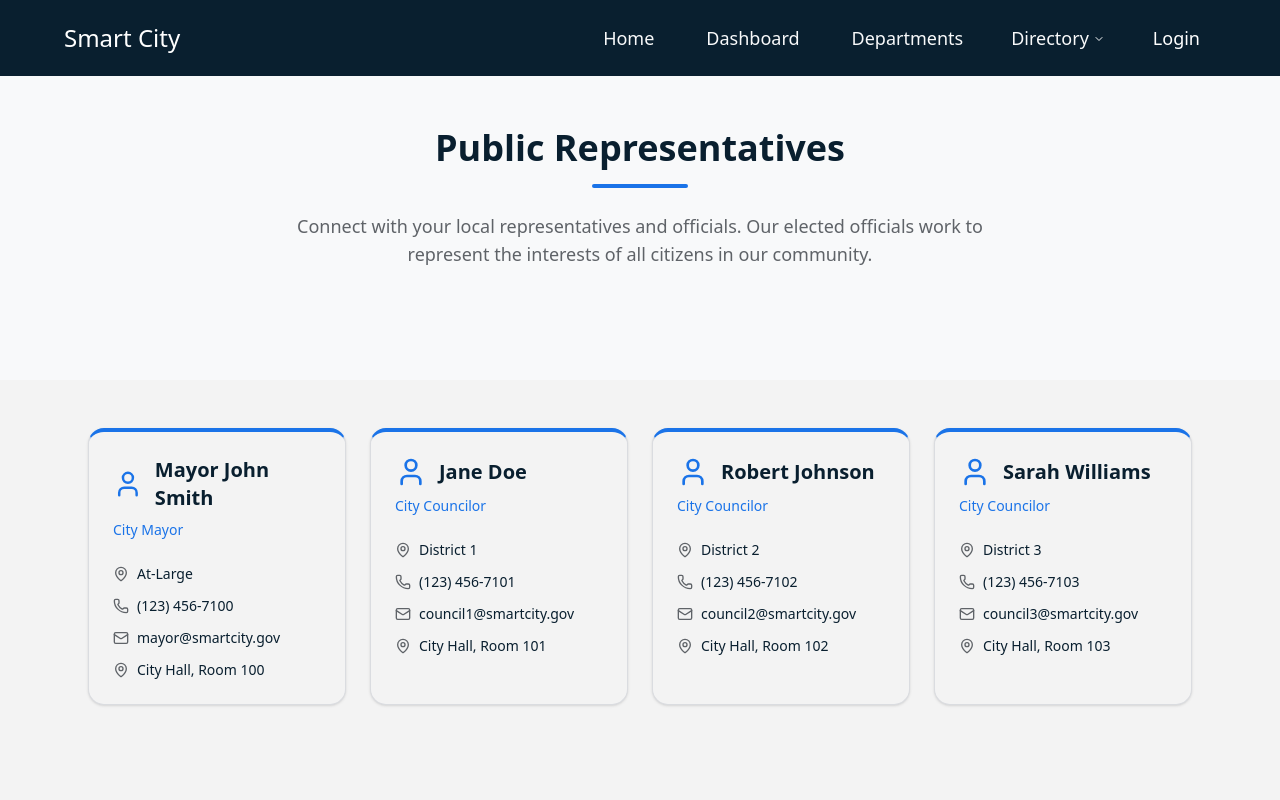
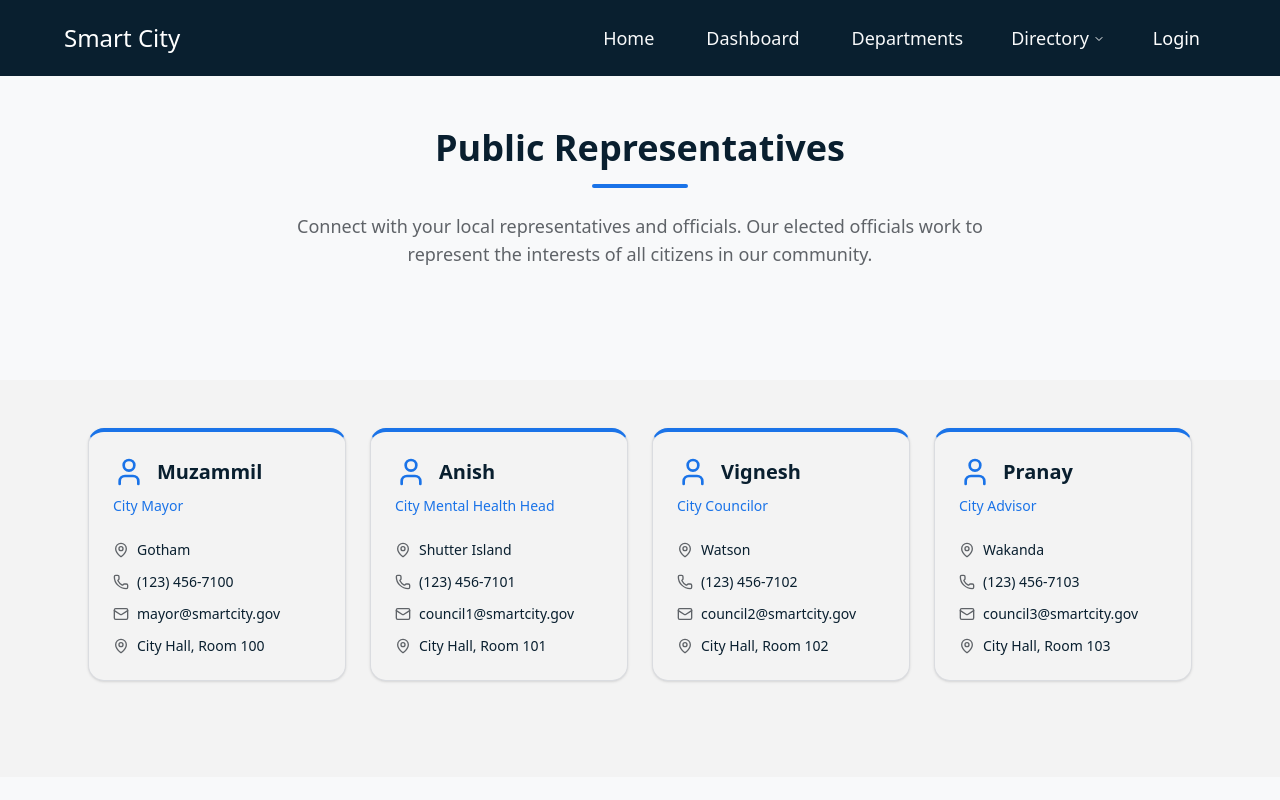
Before and after one commit to SmartCity-DBMS-Project/smart-city, a Next.js app in the folder frontend/: page /public-representatives in a window 1280 px wide. Shown: the top 800 px of the page. Built offline with nearby package versions, Linux system fonts and the light colour scheme; no server answers.

Commit message:
updated public representatives

```diff
--- a/frontend/app/(directory)/public-representatives/page.jsx
+++ b/frontend/app/(directory)/public-representatives/page.jsx
@@ -4,33 +4,33 @@ import { Card, CardContent, CardDescription, CardHeader, CardTitle } from "@/com
 export default function Page(){
     const representatives = [
         {
-            name: "Mayor John Smith",
+            name: "Muzammil",
             position: "City Mayor",
-            district: "At-Large",
+            district: "Gotham",
             phone: "(123) 456-7100",
             email: "mayor@smartcity.gov",
             office: "City Hall, Room 100"
         },
         {
-            name: "Jane Doe",
-            position: "City Councilor",
-            district: "District 1",
+            name: "Anish",
+            position: "City Mental Health Head",
+            district: "Shutter Island",
             phone: "(123) 456-7101",
             email: "council1@smartcity.gov",
             office: "City Hall, Room 101"
         },
         {
-            name: "Robert Johnson",
+            name: "Vignesh",
             position: "City Councilor",
-            district: "District 2",
+            district: "Watson",
             phone: "(123) 456-7102",
             email: "council2@smartcity.gov",
             office: "City Hall, Room 102"
         },
         {
-            name: "Sarah Williams",
-            position: "City Councilor",
-            district: "District 3",
+            name: "Pranay",
+            position: "City Advisor",
+            district: "Wakanda",
             phone: "(123) 456-7103",
             email: "council3@smartcity.gov",
             office: "City Hall, Room 103"
```
